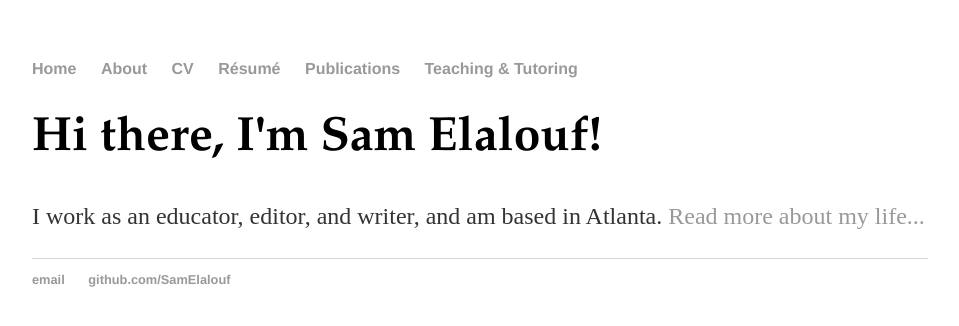
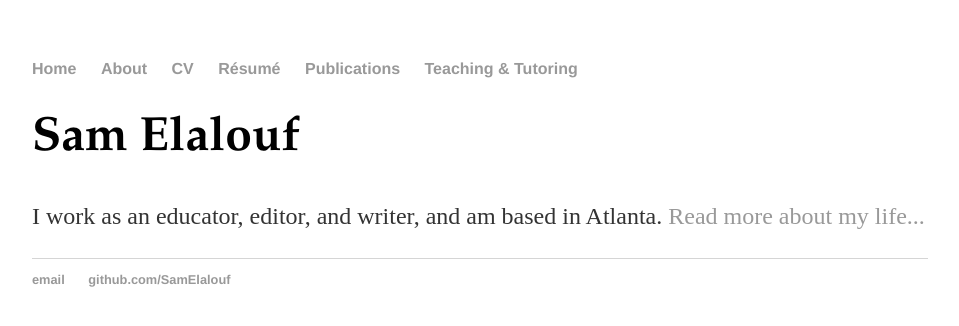
Before and after one commit to SamElalouf/samelalouf.github.io, a Jekyll site: the page built from index.html, in a window 1280 px wide. Shown: the top 326 px of the page, without its empty margins (160-1119 px from the left). Built offline with Jekyll 4.4.1, drawn with Linux system fonts in a browser that asks for light colours.

Commit message:
Update index.html

```diff
--- a/index.html
+++ b/index.html
@@ -3,6 +3,6 @@ layout: default
 title: Sam Elalouf
 ---
 <div class="blurb">
-	<h1 style="font-family:Garamond; style="font-size: 28px;">Hi there, I'm Sam Elalouf!</h1>
+	<h1 style="font-family:Garamond; style="font-size: 28px;">Sam Elalouf</h1>
 	<p>I work as an educator, editor, and writer, and am based in Atlanta. <a href="/about">Read more about my life...</a></p>
 </div><!-- /.blurb -->
```
